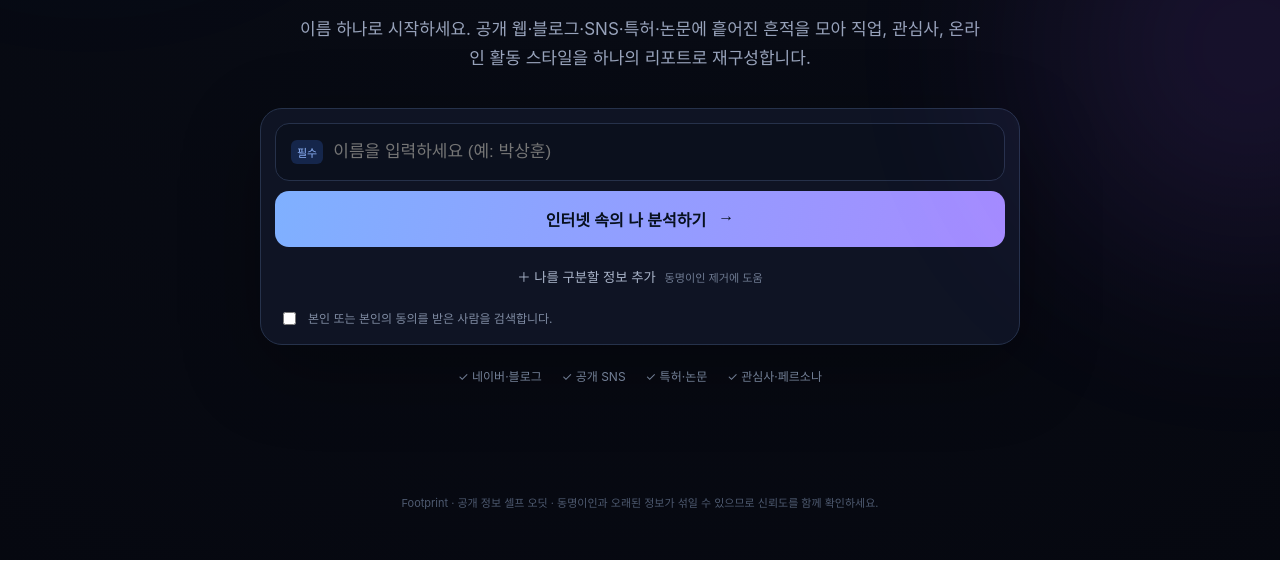
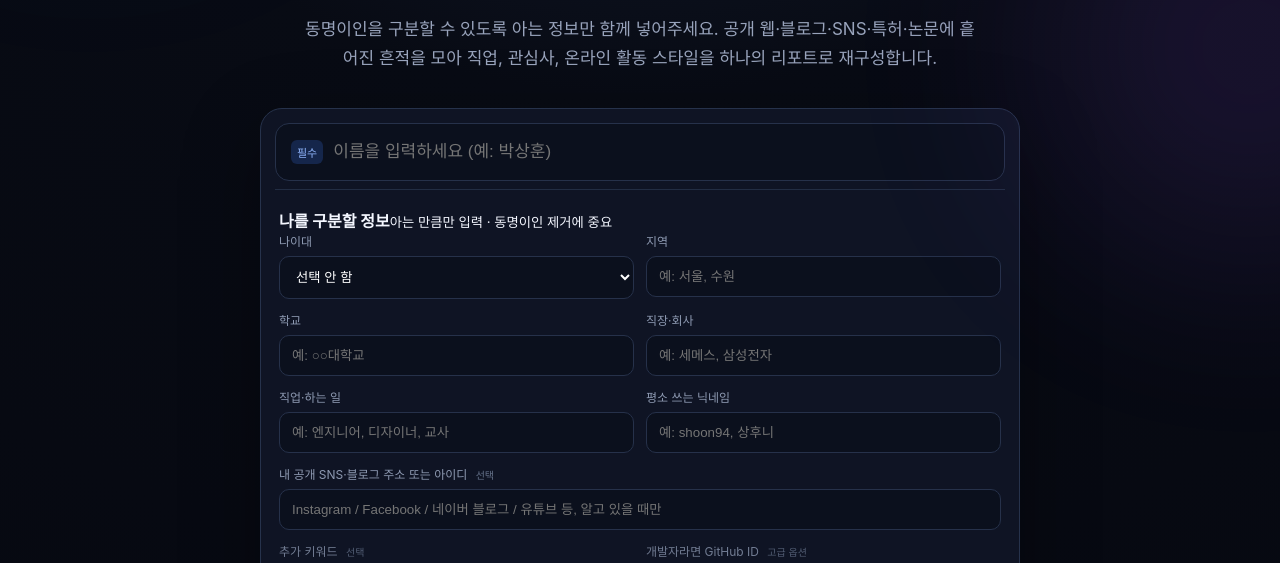
Before and after one commit to shoon94parkk-del/Footprint, a website: page public/index.html in a window 1280 px wide. Shown: the part 363-926 px from the top of the page. Drawn offline with Linux system fonts and the light colour scheme.

Commit message:
ux: keep identity hints open by default

```diff
--- a/public/index.html
+++ b/public/index.html
@@ -15,30 +15,32 @@
     <section class="hero" id="hero">
       <div class="eyebrow">YOUR PUBLIC DIGITAL PERSONA</div>
       <h1>인터넷은<br><span>당신을 어떤 사람</span>으로 볼까요?</h1>
-      <p class="lead">이름 하나로 시작하세요. 공개 웹·블로그·SNS·특허·논문에 흩어진 흔적을 모아 직업, 관심사, 온라인 활동 스타일을 하나의 리포트로 재구성합니다.</p>
+      <p class="lead">동명이인을 구분할 수 있도록 아는 정보만 함께 넣어주세요. 공개 웹·블로그·SNS·특허·논문에 흩어진 흔적을 모아 직업, 관심사, 온라인 활동 스타일을 하나의 리포트로 재구성합니다.</p>
       <form id="scanForm" class="search-card">
         <label class="main-input"><span>필수</span><input id="name" name="name" required maxlength="80" placeholder="이름을 입력하세요 (예: 박상훈)" autocomplete="name" /></label>
-        <button class="scan-btn" type="submit"><span>인터넷 속의 나 분석하기</span><b>→</b></button>
-        <button class="more-btn" type="button" id="moreBtn">＋ 나를 구분할 정보 추가 <small>동명이인 제거에 도움</small></button>
-        <div id="optional" class="optional hidden">
+
+        <div id="optional" class="optional always-open">
+          <div class="hint-title"><b>나를 구분할 정보</b><small>아는 만큼만 입력 · 동명이인 제거에 중요</small></div>
           <div class="grid">
             <label>나이대
               <select name="ageBand"><option value="">선택 안 함</option><option>10대</option><option>20대</option><option>30대</option><option>40대</option><option>50대</option><option>60대 이상</option></select>
             </label>
             <label>지역<input name="region" maxlength="80" placeholder="예: 서울, 수원" /></label>
             <label>학교<input name="school" maxlength="100" placeholder="예: ○○대학교" /></label>
-            <label>직장·회사<input name="company" maxlength="100" placeholder="예: SEMES" /></label>
+            <label>직장·회사<input name="company" maxlength="100" placeholder="예: 세메스, 삼성전자" /></label>
             <label>직업·하는 일<input name="role" maxlength="100" placeholder="예: 엔지니어, 디자이너, 교사" /></label>
             <label>평소 쓰는 닉네임<input name="nickname" maxlength="80" placeholder="예: shoon94, 상후니" /></label>
             <label class="wide">내 공개 SNS·블로그 주소 또는 아이디 <small>선택</small><input name="social" maxlength="160" placeholder="Instagram / Facebook / 네이버 블로그 / 유튜브 등, 알고 있을 때만" /></label>
-            <label class="advanced">개발자라면 GitHub ID <small>선택</small><input name="github" maxlength="50" placeholder="일반 사용자는 비워두세요" /></label>
-            <label class="advanced">추가 키워드 <small>선택</small><input name="keyword" maxlength="100" placeholder="동명이인을 구분할 단어" /></label>
+            <label class="advanced">추가 키워드 <small>선택</small><input name="keyword" maxlength="100" placeholder="예: 웨이퍼 본딩, 사진, 여행 등" /></label>
+            <label class="advanced">개발자라면 GitHub ID <small>고급 옵션</small><input name="github" maxlength="50" placeholder="일반 사용자는 비워두세요" /></label>
           </div>
           <p class="privacy">🔒 입력값은 이번 분석에만 사용합니다. 전화번호·주민번호·정확한 생년월일은 받지 않습니다.</p>
         </div>
+
         <label class="consent"><input type="checkbox" name="selfAudit" value="yes" required /><span>본인 또는 본인의 동의를 받은 사람을 검색합니다.</span></label>
+        <button class="scan-btn" type="submit"><span>인터넷 속의 나 분석하기</span><b>→</b></button>
       </form>
-      <div class="features"><span>✓ 네이버·블로그</span><span>✓ 공개 SNS</span><span>✓ 특허·논문</span><span>✓ 관심사·페르소나</span></div>
+      <div class="features"><span>✓ 특허 직접 검색</span><span>✓ 네이버·블로그</span><span>✓ 공개 SNS</span><span>✓ 관심사·페르소나</span></div>
     </section>
 
     <section id="loading" class="loading hidden">
@@ -57,7 +59,7 @@
 
       <div class="section-title"><div><span>01</span><h3>인터넷에서 보이는 페르소나</h3></div><p>공개 콘텐츠에서 반복되는 비민감 신호만 사용합니다.</p></div>
       <div class="persona-grid">
-        <article class="persona-main"><span>직업·활동 영역</span><strong id="occupation">-</strong><small>공개 경력·콘텐츠 기반 추정</small></article>
+        <article class="persona-main"><span>직업·활동 영역</span><strong id="occupation">-</strong><small>검색된 공개 기록 기반 추정</small></article>
         <article><span>관심사 TOP</span><div id="interestList" class="persona-list"></div></article>
         <article><span>온라인 활동 스타일</span><div id="styleList" class="persona-list"></div></article>
       </div>
```
